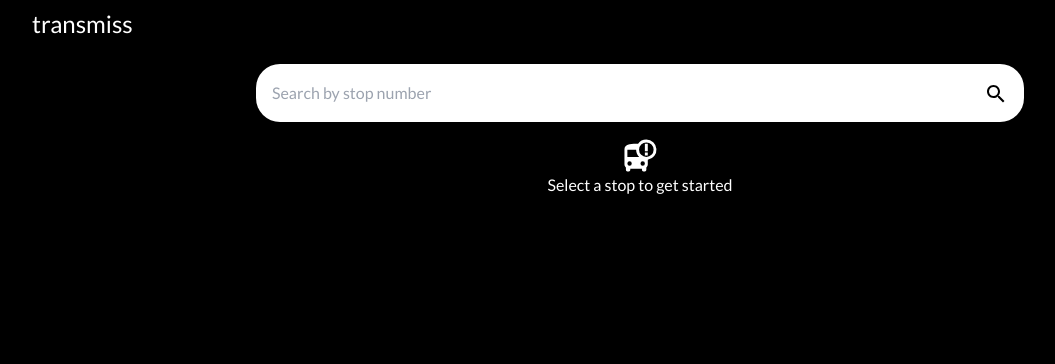
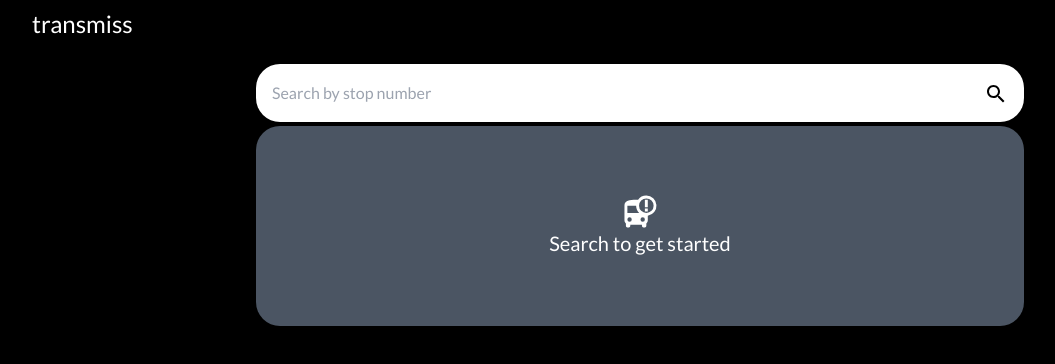
Before and after one commit to cbarkr/transmiss, a Next.js app: page / in a window 1280 px wide. Shown: the top 364 px of the page, without its empty margins (0-1055 px from the left). Built offline with nearby package versions, Linux system fonts and the light colour scheme.

Commit message:
minor home page styling

```diff
--- a/app/page.tsx
+++ b/app/page.tsx
@@ -35,7 +35,7 @@ export default function Home() {
 
   return (
     <div className="flex flex-col items-center mx-2">
-      <div className="w-full max-w-screen-sm">
+      <div className="w-[98dvw] max-w-screen-sm">
         <div className="mt-4 flex flex-row">
           {active !== Active.Selected && (
             <StopSearchContext.Provider
@@ -53,19 +53,21 @@ export default function Home() {
             <button
               onClick={handleBackClick}
               type="button"
-              className="rounded-full m-2 p-2 transition-all hover:shadow-lg focus:opacity-[0.85] focus:shadow-none active:opacity-[0.85] active:shadow-none disabled:pointer-events-none disabled:opacity-75 disabled:shadow-none"
+              className="rounded-full m-2 p-2 bg-white text-black transition-all hover:shadow-lg focus:opacity-[0.85] focus:shadow-none active:opacity-[0.85] active:shadow-none disabled:pointer-events-none disabled:opacity-75 disabled:shadow-none"
             >
               <ArrowBackIcon />
             </button>
           )}
         </div>
-        <div className="mt-4">
+        <div className="mt-1">
           {active == Active.Default && (
             <>
-              <div className="flex flex-col items-center">
-                <BusAlertIcon fontSize="large" />
+              <div className="h-[25dvh] rounded-3xl bg-gray-600 flex justify-center items-center">
+                <div className="flex flex-col items-center">
+                  <BusAlertIcon fontSize="large" />
+                  <p className="text-center text-xl">Search to get started</p>
+                </div>
               </div>
-              <p className="text-center">Select a stop to get started</p>
             </>
           )}
           {active == Active.Loading && (
```
